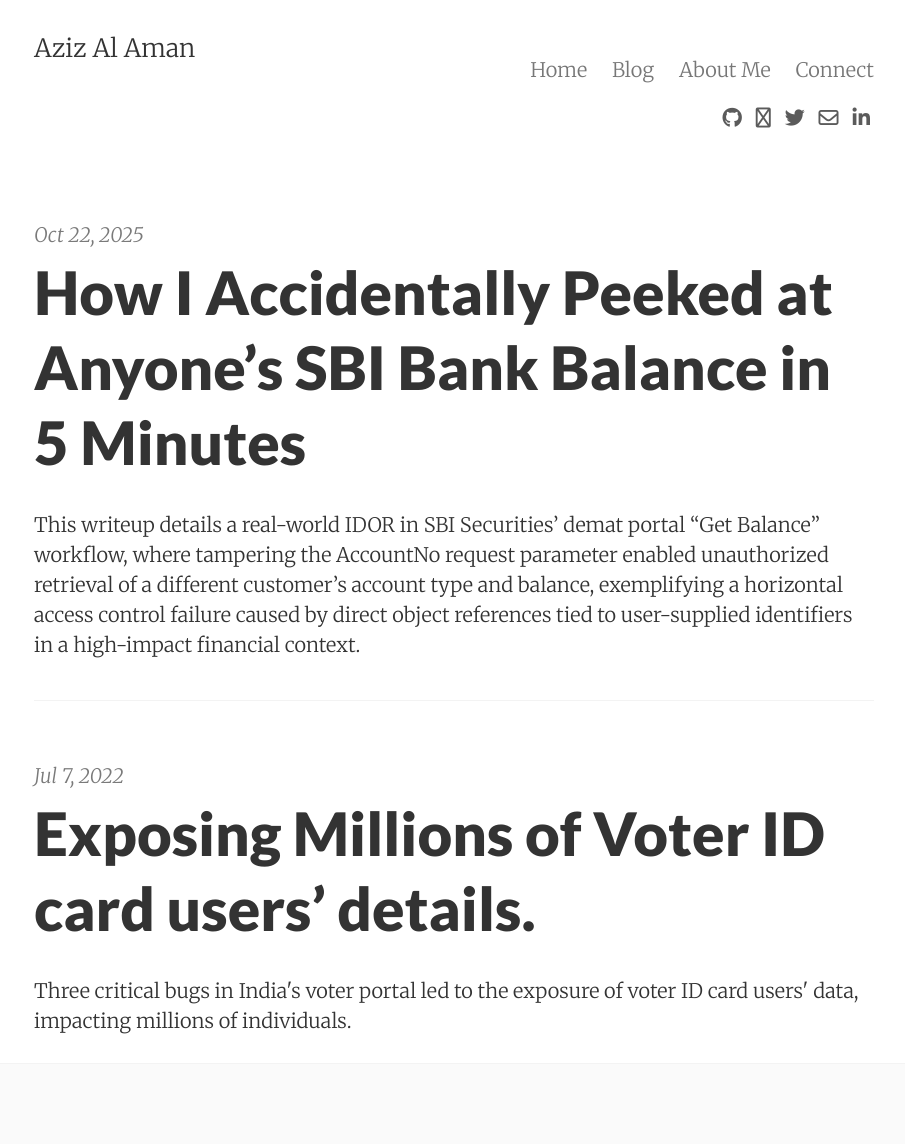
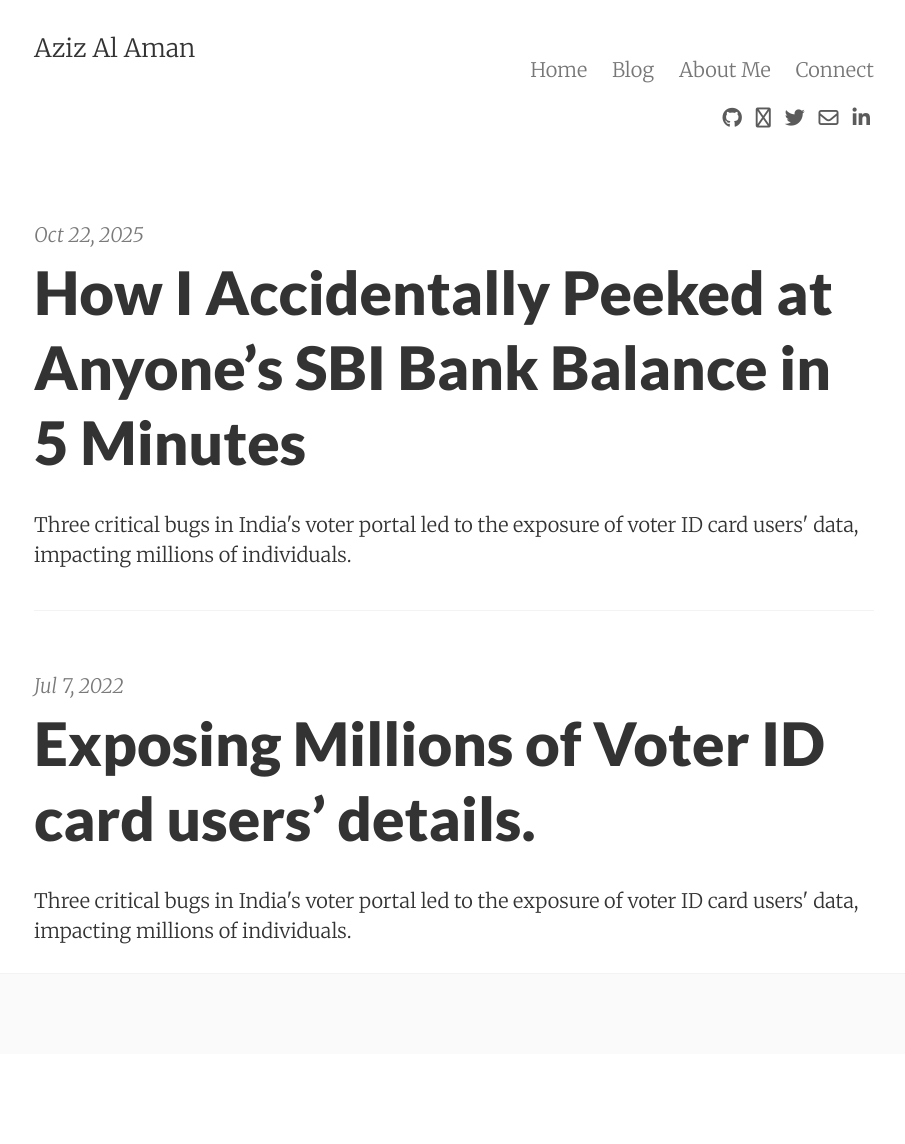
Before and after one commit to nxtexploit/blog, a Jekyll site: the page built from index.html, in a window 1280 px wide. Shown: the whole page, without its empty margins (186-1091 px from the left). Built offline with Jekyll 4.4.1, drawn with Linux system fonts in a browser that asks for light colours; nearby versions of some CDN libraries; the list of posts is cut into pages by our own code; comment, search, counter and statistics services are not loaded; after the commit the page ends 1054 px from its top, so only the background shows below that.

Commit message:
Update 2025-10-22-sbi-bank-account-balance-exposure.md

```diff
--- a/_posts/2025-10-22-sbi-bank-account-balance-exposure.md
+++ b/_posts/2025-10-22-sbi-bank-account-balance-exposure.md
@@ -2,7 +2,7 @@
 layout: post
 title: How I Accidentally Peeked at Anyone’s SBI Bank Balance in 5 Minutes
 date: 2025-10-22
-summary: This writeup details a real-world IDOR in SBI Securities’ demat portal “Get Balance” workflow, where tampering the AccountNo request parameter enabled unauthorized retrieval of a different customer’s account type and balance, exemplifying a horizontal access control failure caused by direct object references tied to user-supplied identifiers in a high-impact financial context.
+summary: Three critical bugs in India's voter portal led to the exposure of voter ID card users' data, impacting millions of individuals.
 categories: VDP
 tags: [IDOR]
 ---
```
